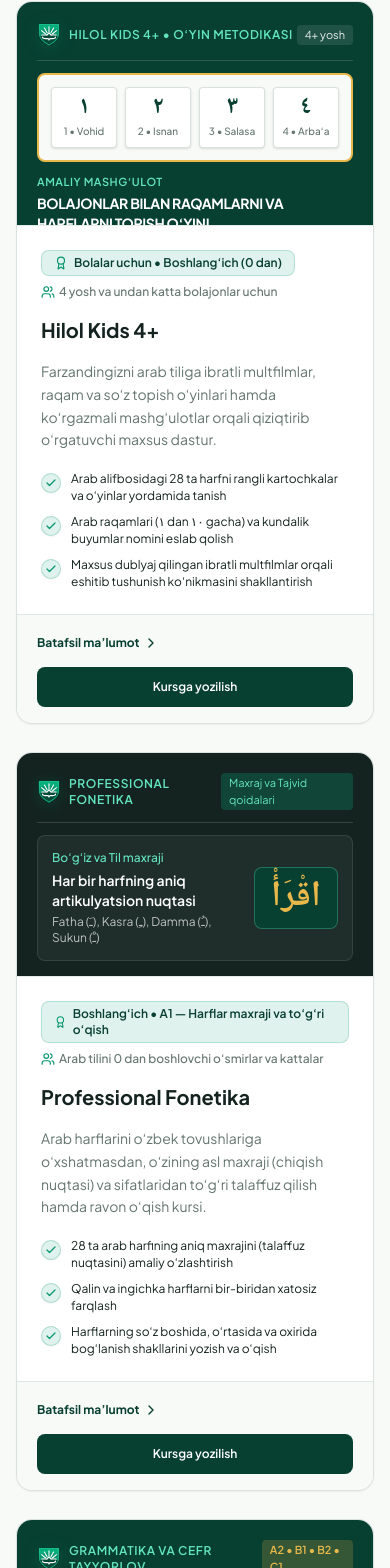
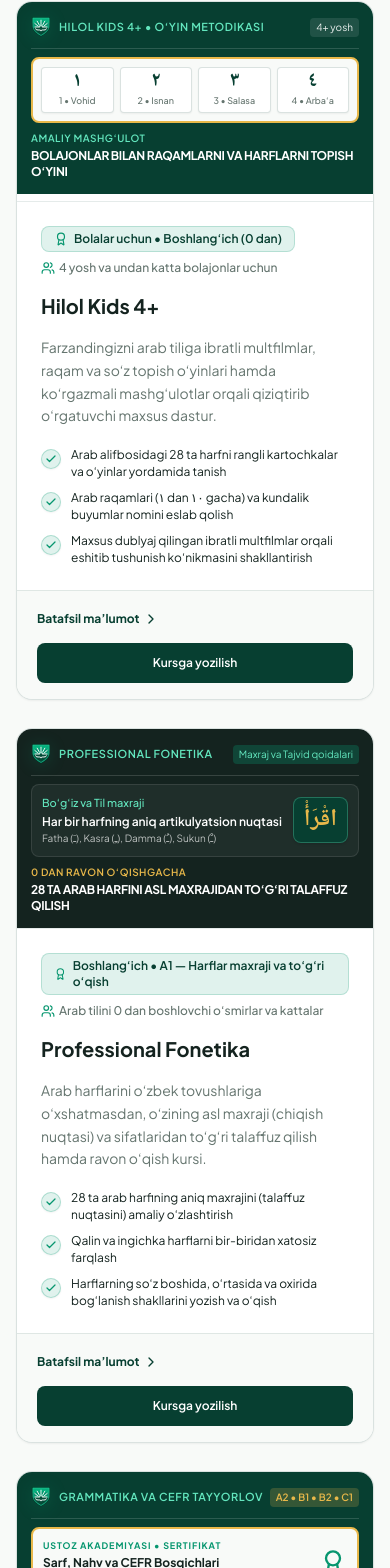
Before and after one commit to MDEV-2007/Ustoz-Akademiyasi, a Next.js app in the folder frontend/: page / in a window 390 px wide. Shown: the part 2260-3828 px from the top of the page. Built offline with nearby package versions, Linux system fonts and the light colour scheme; no server answers.

Commit message:
fix(responsive): resolve mobile layout clipping, plate heights, footer buttons, and map card

```diff
--- a/frontend/components/home/CourseDiscoverySection.jsx
+++ b/frontend/components/home/CourseDiscoverySection.jsx
@@ -74,7 +74,7 @@ export default function CourseDiscoverySection({
               }`}
             >
               <div>
-                <div className="h-56 border-b border-[#073F31]/10 overflow-hidden">
+                <div className="min-h-[200px] sm:h-56 border-b border-[#073F31]/10 overflow-hidden">
                   <AuthenticVisualPlate
                     type={course.plateType}
                     customImage={customPhotos[course.slug]}
--- a/frontend/components/pages/AboutFacultyPage.jsx
+++ b/frontend/components/pages/AboutFacultyPage.jsx
@@ -794,7 +794,7 @@ export default function AboutFacultyPage({
       <div className="max-w-[1360px] 2xl:max-w-[1600px] min-[1920px]:max-w-[1780px] mx-auto px-4 sm:px-6 lg:px-8 2xl:px-12">
         <div className="grid md:grid-cols-2 gap-7 pb-16">
         <div className="bg-white rounded-2xl border border-[#073F31]/15 overflow-hidden">
-          <div className="h-56">
+          <div className="min-h-[200px] sm:h-56 overflow-hidden">
             <AuthenticVisualPlate type="graduation-cefr" />
           </div>
           <div className="p-6 space-y-2">
@@ -809,7 +809,7 @@ export default function AboutFacultyPage({
         </div>
 
         <div className="bg-white rounded-2xl border border-[#073F31]/15 overflow-hidden">
-          <div className="h-56">
+          <div className="min-h-[200px] sm:h-56 overflow-hidden">
             <AuthenticVisualPlate type="cefr" />
           </div>
           <div className="p-6 space-y-2">
--- a/frontend/components/pages/CoursesPage.jsx
+++ b/frontend/components/pages/CoursesPage.jsx
@@ -385,7 +385,7 @@ export default function CoursesPage({
             className="bg-white rounded-2xl border border-[#073F31]/15 overflow-hidden flex flex-col justify-between"
           >
             <div>
-              <div className="h-52 border-b border-[#073F31]/10">
+              <div className="min-h-[200px] sm:h-56 border-b border-[#073F31]/10 overflow-hidden">
                 <AuthenticVisualPlate
                   type={course.plateType}
                   customImage={customPhotos[course.slug]}
--- a/frontend/components/ui/AuthenticVisualPlate.jsx
+++ b/frontend/components/ui/AuthenticVisualPlate.jsx
@@ -11,7 +11,7 @@ export const AuthenticVisualPlate = ({ type, customImage, altText }) => {
 
   if (customImage) {
     return (
-      <div className="relative w-full h-full min-h-[220px] bg-[#073F31] overflow-hidden">
+      <div className="relative w-full h-full min-h-[200px] sm:min-h-[220px] bg-[#073F31] overflow-hidden">
         <ImageWithSkeleton
           src={customImage}
           alt={
@@ -35,12 +35,12 @@ export const AuthenticVisualPlate = ({ type, customImage, altText }) => {
       <div
         role="img"
         aria-label="Hilol Kids 4+"
-        className="w-full h-full min-h-[230px] bg-[#073F31] text-white p-5 flex flex-col justify-between relative overflow-hidden select-none"
+        className="w-full h-full bg-[#073F31] text-white p-3.5 sm:p-5 flex flex-col justify-between relative overflow-hidden select-none"
       >
-        <div className="flex items-center justify-between border-b border-white/15 pb-3">
-          <div className="flex items-center gap-2">
-            <OfficialBrandShield size={24} />
-            <span className="text-xs font-semibold tracking-wider uppercase text-[#63E6BE]">
+        <div className="flex items-center justify-between border-b border-white/15 pb-2.5 sm:pb-3">
+          <div className="flex items-center gap-2 min-w-0">
+            <OfficialBrandShield size={20} className="flex-shrink-0" />
+            <span className="text-[11px] sm:text-xs font-semibold tracking-wider uppercase text-[#63E6BE] truncate">
               {locale === 'ru'
                 ? 'Hilol Kids 4+ • Игровая методика'
                 : locale === 'en'
@@ -48,13 +48,13 @@ export const AuthenticVisualPlate = ({ type, customImage, altText }) => {
                 : 'Hilol Kids 4+ • O‘yin metodikasi'}
             </span>
           </div>
-          <span className="text-[11px] px-2 py-0.5 rounded bg-white/10 text-white/90">
+          <span className="text-[10px] sm:text-[11px] px-1.5 sm:px-2 py-0.5 rounded bg-white/10 text-white/90 flex-shrink-0">
             {locale === 'ru' ? '4+ года' : locale === 'en' ? '4+ years' : '4+ yosh'}
           </span>
         </div>
 
         {/* Classroom Arabic Number Poster Simulation */}
-        <div className="my-3 grid grid-cols-4 gap-2 bg-[#F8FAF8] text-[#14231F] p-3 rounded-lg border-2 border-[#E8B84A]">
+        <div className="my-2 sm:my-3 grid grid-cols-4 gap-1.5 sm:gap-2 bg-[#F8FAF8] text-[#14231F] p-2 sm:p-3 rounded-lg border-2 border-[#E8B84A]">
           {[
             { ar: '١', uz: locale === 'ru' ? '1 • Вахид' : locale === 'en' ? '1 • Wahid' : '1 • Vohid' },
             { ar: '٢', uz: locale === 'ru' ? '2 • Иснани' : locale === 'en' ? '2 • Ithnan' : '2 • Isnan' },
@@ -63,21 +63,21 @@ export const AuthenticVisualPlate = ({ type, customImage, altText }) => {
           ].map((item) => (
             <div
               key={item.ar}
-              className="bg-white border border-[#073F31]/15 rounded p-2 text-center shadow-sm"
+              className="bg-white border border-[#073F31]/15 rounded p-1 sm:p-2 text-center shadow-xs"
             >
-              <div className="font-arabic text-2xl font-bold text-[#073F31] leading-none">
+              <div className="font-arabic text-xl sm:text-2xl font-bold text-[#073F31] leading-none">
                 {item.ar}
               </div>
-              <div className="text-[10px] font-medium text-[#65756F] mt-1">{item.uz}</div>
+              <div className="text-[9px] sm:text-[10px] font-medium text-[#65756F] mt-0.5 sm:mt-1 truncate">{item.uz}</div>
             </div>
           ))}
         </div>
 
         <div>
-          <div className="text-[11px] uppercase tracking-wider text-[#63E6BE] font-semibold">
+          <div className="text-[10px] sm:text-[11px] uppercase tracking-wider text-[#63E6BE] font-semibold">
             {t.playgroundExtra?.workshopBadge || 'Amaliy mashg‘ulot'}
           </div>
-          <div className="text-sm font-bold tracking-tight text-white mt-0.5">
+          <div className="text-xs sm:text-sm font-bold tracking-tight text-white mt-0.5 line-clamp-2">
             {t.playgroundExtra?.numbersGameTitle || 'BOLAJONLAR BILAN RAQAMLARNI VA HARFLARNI TOPISH O‘YINI'}
           </div>
         </div>
@@ -91,16 +91,16 @@ export const AuthenticVisualPlate = ({ type, customImage, altText }) => {
       <div
         role="img"
         aria-label="Professional Fonetika"
-        className="w-full h-full min-h-[230px] bg-[#14231F] text-white p-5 flex flex-col justify-between relative overflow-hidden select-none"
+        className="w-full h-full bg-[#14231F] text-white p-3.5 sm:p-5 flex flex-col justify-between relative overflow-hidden select-none"
       >
-        <div className="flex items-center justify-between border-b border-white/15 pb-3">
-          <div className="flex items-center gap-2">
-            <OfficialBrandShield size={24} />
-            <span className="text-xs font-semibold tracking-wider uppercase text-[#63E6BE]">
+        <div className="flex items-center justify-between border-b border-white/15 pb-2.5 sm:pb-3">
+          <div className="flex items-center gap-2 min-w-0">
+            <OfficialBrandShield size={20} className="flex-shrink-0" />
+            <span className="text-[11px] sm:text-xs font-semibold tracking-wider uppercase text-[#63E6BE] truncate">
               {t.courses?.items?.['professional-fonetika']?.title || 'Professional Fonetika'}
             </span>
           </div>
-          <span className="text-[11px] px-2 py-0.5 rounded bg-[#07966F]/30 text-[#63E6BE]">
+          <span className="text-[10px] sm:text-[11px] px-1.5 sm:px-2 py-0.5 rounded bg-[#07966F]/30 text-[#63E6BE] flex-shrink-0">
             {locale === 'ru'
               ? 'Правила махраджа и таджвида'
               : locale === 'en'
@@ -109,43 +109,43 @@ export const AuthenticVisualPlate = ({ type, customImage, altText }) => {
           </span>
         </div>
 
-        <div className="my-3 flex items-center justify-between gap-4 bg-white/5 border border-white/10 rounded-lg p-3.5">
-          <div className="space-y-1">
-            <div className="text-xs text-[#63E6BE] font-medium">
+        <div className="my-2 sm:my-3 flex items-center justify-between gap-2.5 sm:gap-4 bg-white/5 border border-white/10 rounded-lg p-2.5 sm:p-3.5">
+          <div className="space-y-0.5 sm:space-y-1 min-w-0">
+            <div className="text-[11px] sm:text-xs text-[#63E6BE] font-medium truncate">
               {locale === 'ru'
                 ? 'Гортанный и корневой махрадж'
                 : locale === 'en'
                 ? 'Throat & Root Makhraj'
                 : 'Bo‘g‘iz va Til maxraji'}
             </div>
-            <div className="text-sm font-semibold text-white">
+            <div className="text-xs sm:text-sm font-semibold text-white leading-tight">
               {locale === 'ru'
                 ? 'Точная артикуляция каждого звука'
                 : locale === 'en'
                 ? 'Precise articulation of each letter'
                 : 'Har bir harfning aniq artikulyatsion nuqtasi'}
             </div>
-            <div className="text-xs text-white/70">
+            <div className="text-[10px] sm:text-xs text-white/70">
               Fatha (ـَ), Kasra (ـِ), Damma (ـُ), Sukun (ـْ)
             </div>
           </div>
           <div
             dir="rtl"
-            className="font-arabic text-4xl font-bold text-[#E8B84A] bg-[#073F31] px-4 py-2.5 rounded-lg border border-[#63E6BE]/30"
+            className="font-arabic text-2xl sm:text-3xl lg:text-4xl font-bold text-[#E8B84A] bg-[#073F31] px-2.5 py-1.5 sm:px-4 sm:py-2.5 rounded-lg border border-[#63E6BE]/30 flex-shrink-0 shadow-sm"
           >
             اقْرَأْ
           </div>
         </div>
 
         <div>
-          <div className="text-[11px] uppercase tracking-wider text-[#E8B84A] font-semibold">
+          <div className="text-[10px] sm:text-[11px] uppercase tracking-wider text-[#E8B84A] font-semibold">
             {locale === 'ru'
               ? 'От 0 до беглого чтения'
               : locale === 'en'
               ? 'From scratch to fluent reading'
               : '0 dan ravon o‘qishgacha'}
           </div>
-          <div className="text-sm font-bold tracking-tight text-white mt-0.5">
+          <div className="text-xs sm:text-sm font-bold tracking-tight text-white mt-0.5 line-clamp-2">
             {locale === 'ru'
               ? 'ПРАВИЛЬНОЕ ПРОИЗНОШЕНИЕ 28 АРАБСКИХ БУКВ ИЗ ИХ МАХРАДЖА'
               : locale === 'en'
@@ -163,30 +163,30 @@ export const AuthenticVisualPlate = ({ type, customImage, altText }) => {
       <div
         role="img"
         aria-label="CEFR"
-        className="w-full h-full min-h-[230px] bg-[#073F31] text-white p-5 flex flex-col justify-between relative overflow-hidden select-none"
+        className="w-full h-full bg-[#073F31] text-white p-3.5 sm:p-5 flex flex-col justify-between relative overflow-hidden select-none"
       >
-        <div className="flex items-center justify-between border-b border-white/15 pb-3">
-          <div className="flex items-center gap-2">
-            <OfficialBrandShield size={24} />
-            <span className="text-xs font-semibold tracking-wider uppercase text-[#63E6BE]">
+        <div className="flex items-center justify-between border-b border-white/15 pb-2.5 sm:pb-3">
+          <div className="flex items-center gap-2 min-w-0">
+            <OfficialBrandShield size={20} className="flex-shrink-0" />
+            <span className="text-[11px] sm:text-xs font-semibold tracking-wider uppercase text-[#63E6BE] truncate">
               {t.courses?.items?.['grammatika-va-cefr']?.title || 'Grammatika va CEFR'}
             </span>
           </div>
-          <span className="text-[11px] px-2 py-0.5 rounded bg-[#E8B84A]/20 text-[#E8B84A] font-semibold">
+          <span className="text-[10px] sm:text-[11px] px-1.5 sm:px-2 py-0.5 rounded bg-[#E8B84A]/20 text-[#E8B84A] font-semibold flex-shrink-0">
             A2 • B1 • B2 • C1
           </span>
         </div>
 
         {/* Certificate Specimen */}
-        <div className="my-3 bg-[#F8FAF8] text-[#14231F] p-3.5 rounded-lg border-2 border-[#E8B84A] flex items-center justify-between">
-          <div>
-            <div className="text-[10px] font-bold uppercase tracking-widest text-[#07966F]">
+        <div className="my-2 sm:my-3 bg-[#F8FAF8] text-[#14231F] p-2.5 sm:p-3.5 rounded-lg border-2 border-[#E8B84A] flex items-center justify-between gap-2">
+          <div className="min-w-0">
+            <div className="text-[9px] sm:text-[10px] font-bold uppercase tracking-widest text-[#07966F] truncate">
               USTOZ AKADEMIYASI • {locale === 'ru' ? 'СЕРТИФИКАТ' : locale === 'en' ? 'CERTIFICATE' : 'SERTIFIKAT'}
             </div>
-            <div className="text-sm font-bold text-[#14231F] mt-0.5">
+            <div className="text-xs sm:text-sm font-bold text-[#14231F] mt-0.5 truncate">
               {locale === 'ru' ? 'Сарф, Нахв и уровни CEFR' : locale === 'en' ? 'Sarf, Nahw & CEFR Levels' : 'Sarf, Nahv va CEFR Bosqichlari'}
             </div>
-            <div className="text-xs text-[#65756F] mt-0.5">
+            <div className="text-[10px] sm:text-xs text-[#65756F] mt-0.5 truncate">
               {locale === 'ru'
                 ? 'Присоединяйтесь к 15 000+ выпускникам'
                 : locale === 'en'
@@ -194,14 +194,14 @@ export const AuthenticVisualPlate = ({ type, customImage, altText }) => {
                 : '15,000+ bitiruvchilar safiga qo‘shiling'}
             </div>
           </div>
-          <Award className="w-9 h-9 text-[#07966F] flex-shrink-0" />
+          <Award className="w-7 h-7 sm:w-9 sm:h-9 text-[#07966F] flex-shrink-0" />
         </div>
 
         <div>
-          <div className="text-[11px] uppercase tracking-wider text-[#63E6BE] font-semibold">
+          <div className="text-[10px] sm:text-[11px] uppercase tracking-wider text-[#63E6BE] font-semibold">
             {locale === 'ru' ? 'Подтверждённые результаты' : locale === 'en' ? 'Proven results' : 'Tasdiqlangan natijalar'}
           </div>
-          <div className="text-sm font-bold tracking-tight text-white mt-0.5">
+          <div className="text-xs sm:text-sm font-bold tracking-tight text-white mt-0.5 line-clamp-2">
             {locale === 'ru'
               ? 'ВЫПУСКНЫЕ МЕРОПРИЯТИЯ И ПОДГОТОВКА К CEFR'
               : locale === 'en'
@@ -218,12 +218,12 @@ export const AuthenticVisualPlate = ({ type, customImage, altText }) => {
     <div
       role="img"
       aria-label="Kundalik va kasbiy arab tili"
-      className="w-full h-full min-h-[230px] bg-[#073F31] text-white p-5 flex flex-col justify-between relative overflow-hidden select-none"
+      className="w-full h-full bg-[#073F31] text-white p-3.5 sm:p-5 flex flex-col justify-between relative overflow-hidden select-none"
     >
-      <div className="flex items-center justify-between border-b border-white/15 pb-3">
-        <div className="flex items-center gap-2">
-          <OfficialBrandShield size={24} />
-          <span className="text-xs font-semibold tracking-wider uppercase text-[#63E6BE]">
+      <div className="flex items-center justify-between border-b border-white/15 pb-2.5 sm:pb-3">
+        <div className="flex items-center gap-2 min-w-0">
+          <OfficialBrandShield size={20} className="flex-shrink-0" />
+          <span className="text-[11px] sm:text-xs font-semibold tracking-wider uppercase text-[#63E6BE] truncate">
             {locale === 'ru'
               ? 'Общение и деловая карьера'
               : locale === 'en'
@@ -231,30 +231,30 @@ export const AuthenticVisualPlate = ({ type, customImage, altText }) => {
               : 'Muloqot va Kasbiy Yo‘nalish'}
           </span>
         </div>
-        <span className="text-[11px] px-2 py-0.5 rounded bg-white/10 text-white/90">
+        <span className="text-[10px] sm:text-[11px] px-1.5 sm:px-2 py-0.5 rounded bg-white/10 text-white/90 flex-shrink-0">
           {locale === 'ru' ? 'Живая речь' : locale === 'en' ? 'Spoken fluency' : 'Amaliy nutq'}
         </span>
       </div>
 
       {/* Chalkboard Frame */}
-      <div className="my-3 bg-[#1E2623] border-4 border-[#8C6D46] rounded-lg p-3.5 text-center shadow-inner">
-        <div className="font-serif italic text-lg text-white/95 leading-snug">
+      <div className="my-2 sm:my-3 bg-[#1E2623] border-2 sm:border-4 border-[#8C6D46] rounded-lg p-2.5 sm:p-3.5 text-center shadow-inner">
+        <div className="font-serif italic text-xs sm:text-base lg:text-lg text-white/95 leading-snug line-clamp-2">
           {locale === 'ru'
             ? '«Профессии на арабском и необходимые повседневные фразы»'
             : locale === 'en'
             ? '“Careers in Arabic and everyday spoken expressions”'
             : '“Arab tilidagi kasblar va kundalik hayotda kerak bo‘ladigan so‘zlar”'}
         </div>
-        <div className="font-arabic text-base text-[#63E6BE] mt-1" dir="rtl">
+        <div className="font-arabic text-sm sm:text-base text-[#63E6BE] mt-1" dir="rtl">
           مُعَلِّمٌ • مُتَرْجِمٌ • مُرْشِدٌ
         </div>
       </div>
 
       <div>
-        <div className="text-[11px] uppercase tracking-wider text-[#63E6BE] font-semibold">
+        <div className="text-[10px] sm:text-[11px] uppercase tracking-wider text-[#63E6BE] font-semibold">
           {locale === 'ru' ? 'Живой диалог' : locale === 'en' ? 'Live dialogue' : 'Jonli muloqot'}
         </div>
-        <div className="text-sm font-bold tracking-tight text-white mt-0.5">
+        <div className="text-xs sm:text-sm font-bold tracking-tight text-white mt-0.5 line-clamp-2">
           {locale === 'ru'
             ? 'РАЗГОВОРНЫЙ И ДЕЛОВОЙ АРАБСКИЙ ЯЗЫК'
             : locale === 'en'
```
Also changed, not shown: frontend/components/LeafletBranchesView.js (+10 -6 lines), frontend/components/layout/Footer.jsx (+10 -10 lines).
